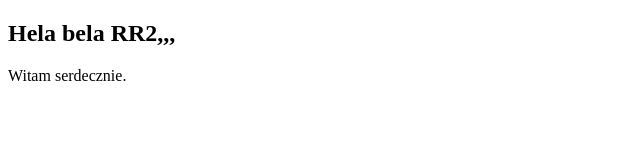
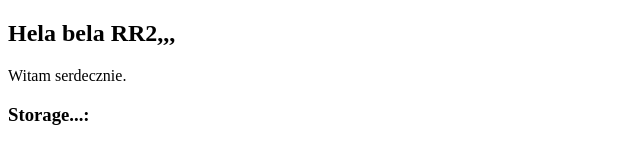
Before and after one commit to xtomi77/xrt-website-01, a plain HTML site: page docs/rr2.html in a window 1280 px wide. Shown: the whole page, without its empty margins (0-640 px from the left). Drawn offline with Linux system fonts and the light colour scheme.

Commit message:
branch storage -2-4 godz.3 Changes to be committed: modified:   docs/rr2.html new file:   docs/rr2.md

```diff
--- a/docs/rr2.html
+++ b/docs/rr2.html
@@ -30,6 +30,9 @@ Ctrl-/    - komentarz
     i wtedy jakoś połączenie branch do MAIN -->
 
 <!-- branch rr1-storage -->
+  <H3>Storage...:</H3>
+  <!-- jakies... pole txt, button *2, status , ... -->
+  <!-- calosc moze DIV, zeby ogarnac i kopiowac, -->
 
 
 </body>
```
Also changed, not shown: 1 other file.
